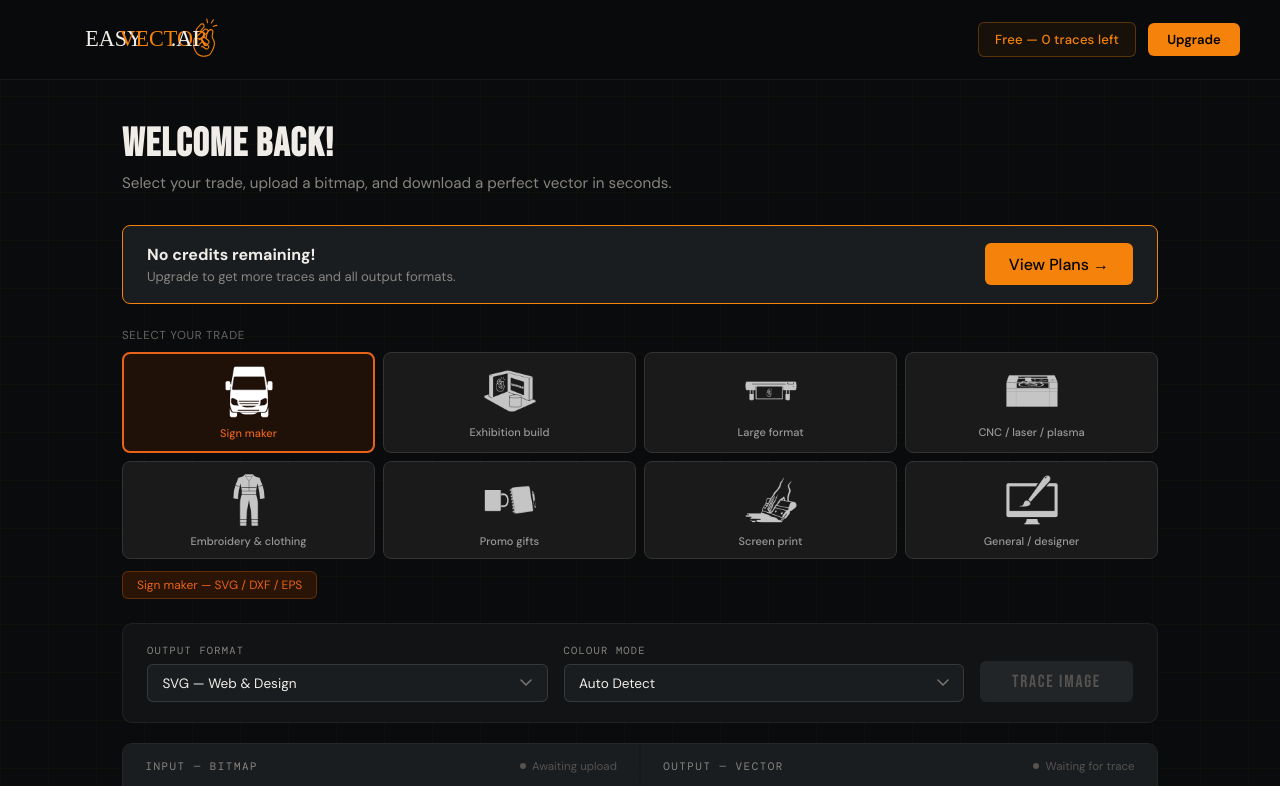
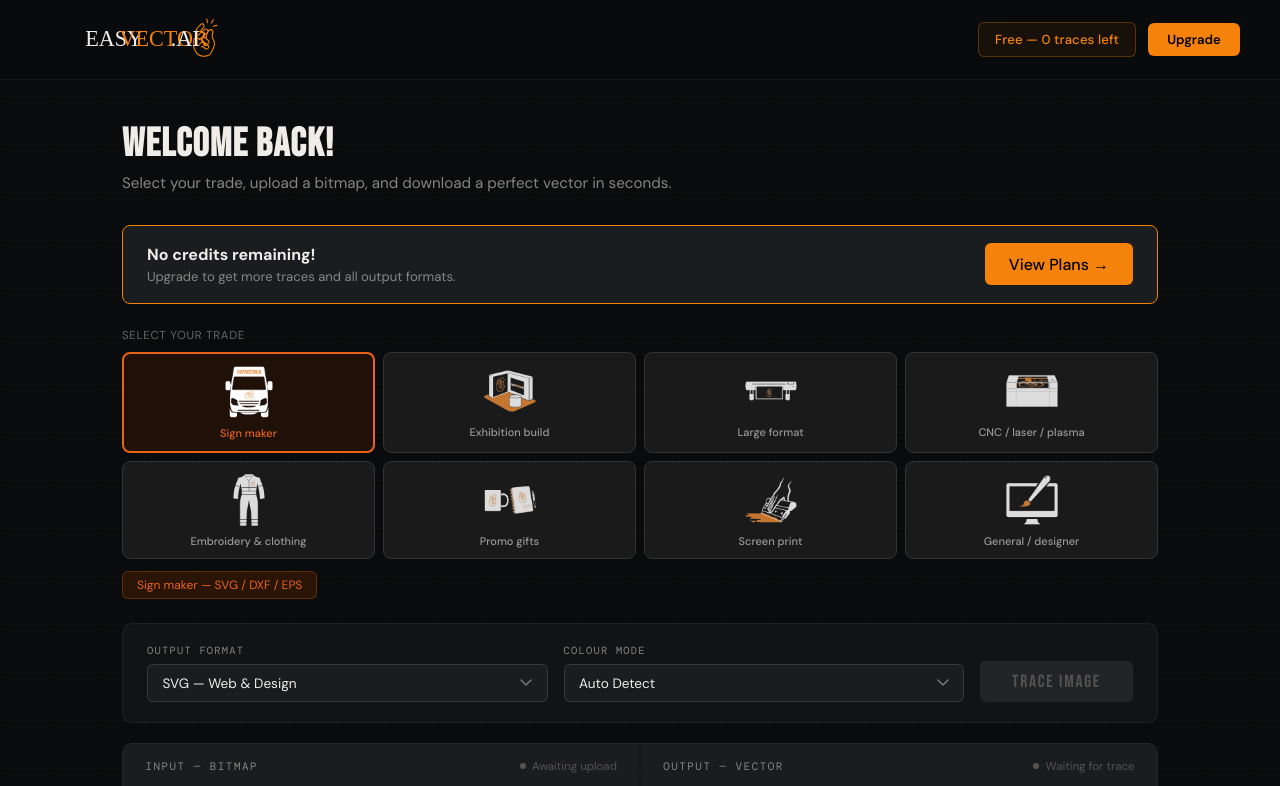
Before and after one commit to Signsaver/Easyvector, a Next.js app: page /dashboard in a window 1280 px wide. Shown: the top 786 px of the page. Built offline with nearby package versions, Linux system fonts and the light colour scheme; no server answers.

Commit message:
Update page.module.css

```diff
--- a/app/dashboard/page.module.css
+++ b/app/dashboard/page.module.css
@@ -82,10 +82,12 @@
   width: 52px;
   height: 52px;
   object-fit: contain;
-  opacity: 0.75;
-  filter: brightness(0) invert(1);
+  opacity: 0.85;
 }
-.modeCardActive .modeIcon { opacity: 1; }
+
+.modeCardActive .modeIcon {
+  opacity: 1;
+}
 .modeName { font-size: 11px; font-weight: 500; color: #999; line-height: 1.3; }
 .modeCardActive .modeName { color: #E8631A; }
 .modeBadge {
```
